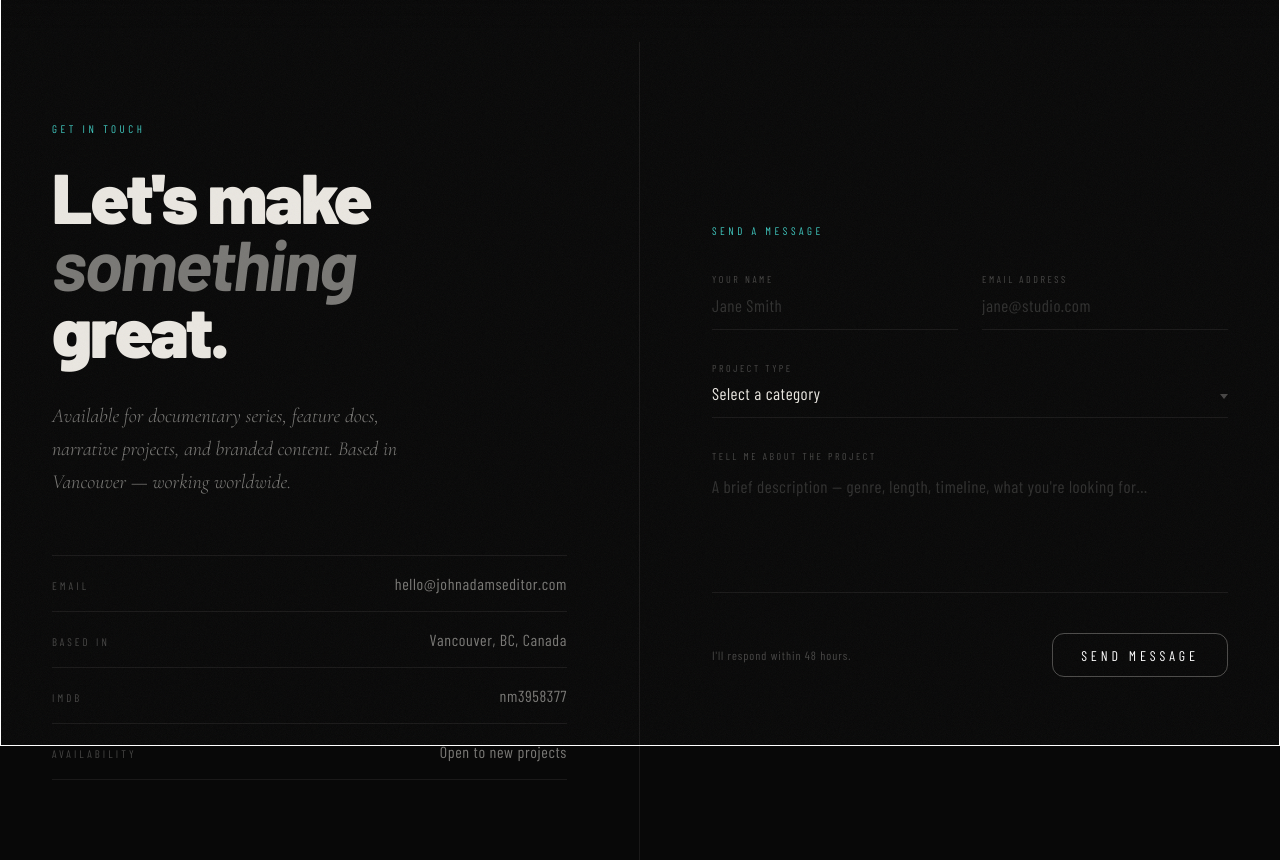
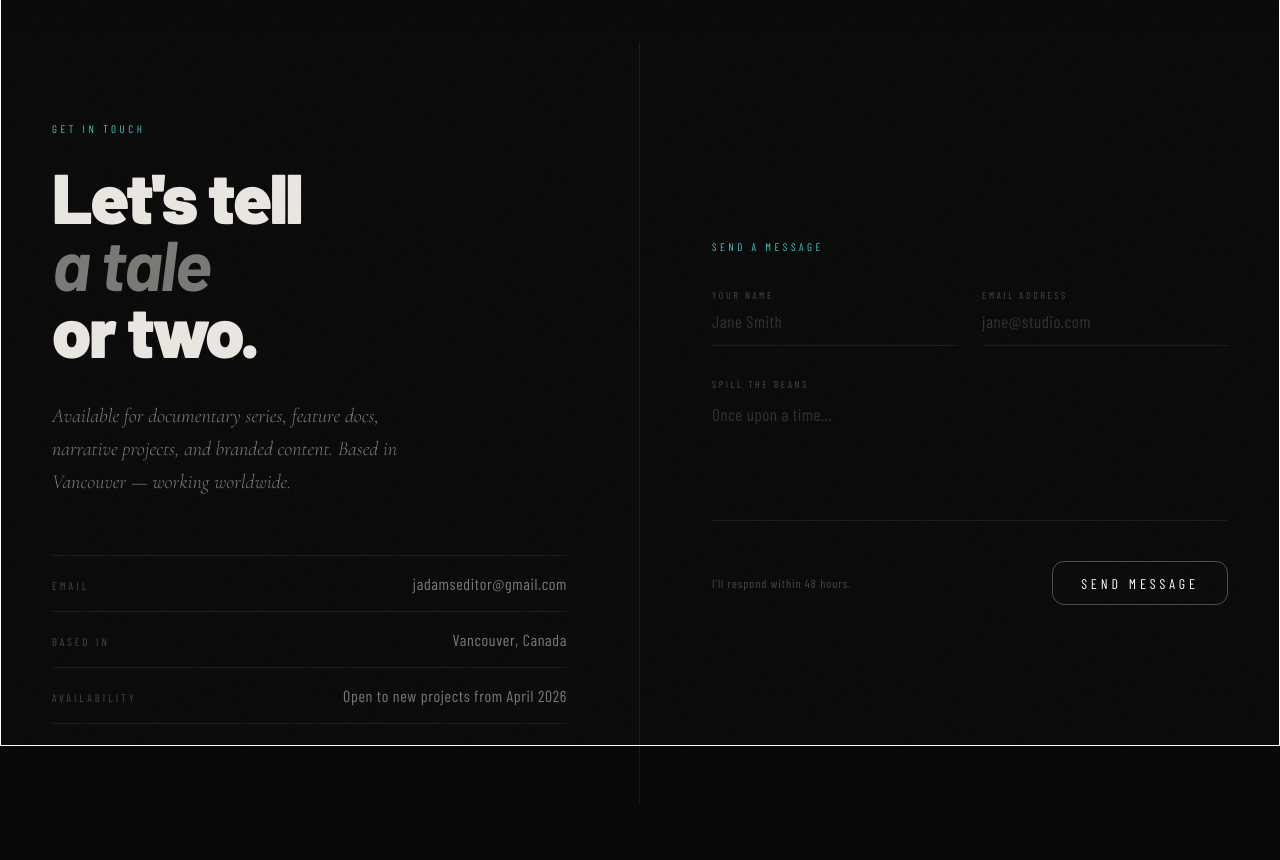
Before and after one commit to tinypalace72/jadams_website_2026, a website: page contact.html in a window 1280 px wide. Shown: the part 54-914 px from the top of the page. After the commit the page ends 858 px from the top, so only its background shows below. Drawn offline with nearby package versions, Linux system fonts and the light colour scheme; a web font is replaced by a local one.

Commit message:
Update contact page content and form fields
Co-Authored-By: Claude Sonnet 4.6 <noreply@anthropic.com>

```diff
--- a/contact.html
+++ b/contact.html
@@ -513,7 +513,7 @@
     <!-- Left: info -->
     <div class="contact-left">
       <p class="contact-eyebrow">Get in touch</p>
-      <h1 class="contact-heading">Let's make<br><em>something</em><br>great.</h1>
+      <h1 class="contact-heading">Let's tell<br><em>a tale</em><br>or two.</h1>
       <p class="contact-intro">
         Available for documentary series, feature docs, narrative projects, and branded content. Based in Vancouver — working worldwide.
       </p>
@@ -521,19 +521,19 @@
       <div class="contact-details">
         <div class="contact-detail">
           <span class="contact-detail-label">Email</span>
-          <a href="mailto:hello@johnadamseditor.com" class="contact-detail-value">hello@johnadamseditor.com</a>
+          <a href="mailto:jadamseditor@gmail.com" class="contact-detail-value">jadamseditor@gmail.com</a>
         </div>
         <div class="contact-detail">
           <span class="contact-detail-label">Based in</span>
-          <span class="contact-detail-value">Vancouver, BC, Canada</span>
+          <span class="contact-detail-value">Vancouver, Canada</span>
         </div>
-        <div class="contact-detail">
+        <!-- <div class="contact-detail">
           <span class="contact-detail-label">IMDb</span>
           <a href="http://www.imdb.com/name/nm3958377/" class="contact-detail-value" target="_blank" rel="noopener">nm3958377</a>
-        </div>
+        </div> -->
         <div class="contact-detail">
           <span class="contact-detail-label">Availability</span>
-          <span class="contact-detail-value">Open to new projects</span>
+          <span class="contact-detail-value">Open to new projects from April 2026</span>
         </div>
       </div>
     </div>
@@ -555,7 +555,7 @@
           </div>
         </div>
 
-        <div class="form-field">
+        <!-- <div class="form-field">
           <label for="project-type">Project type</label>
           <div class="select-wrap">
             <select id="project-type" name="project_type">
@@ -568,11 +568,11 @@
               <option value="other">Other</option>
             </select>
           </div>
-        </div>
+        </div> -->
 
         <div class="form-field">
-          <label for="message">Tell me about the project</label>
-          <textarea id="message" name="message" placeholder="A brief description — genre, length, timeline, what you're looking for…" required></textarea>
+          <label for="message">Spill the beans</label>
+          <textarea id="message" name="message" placeholder="Once upon a time..." required></textarea>
         </div>
 
         <div class="form-submit-row">
```
